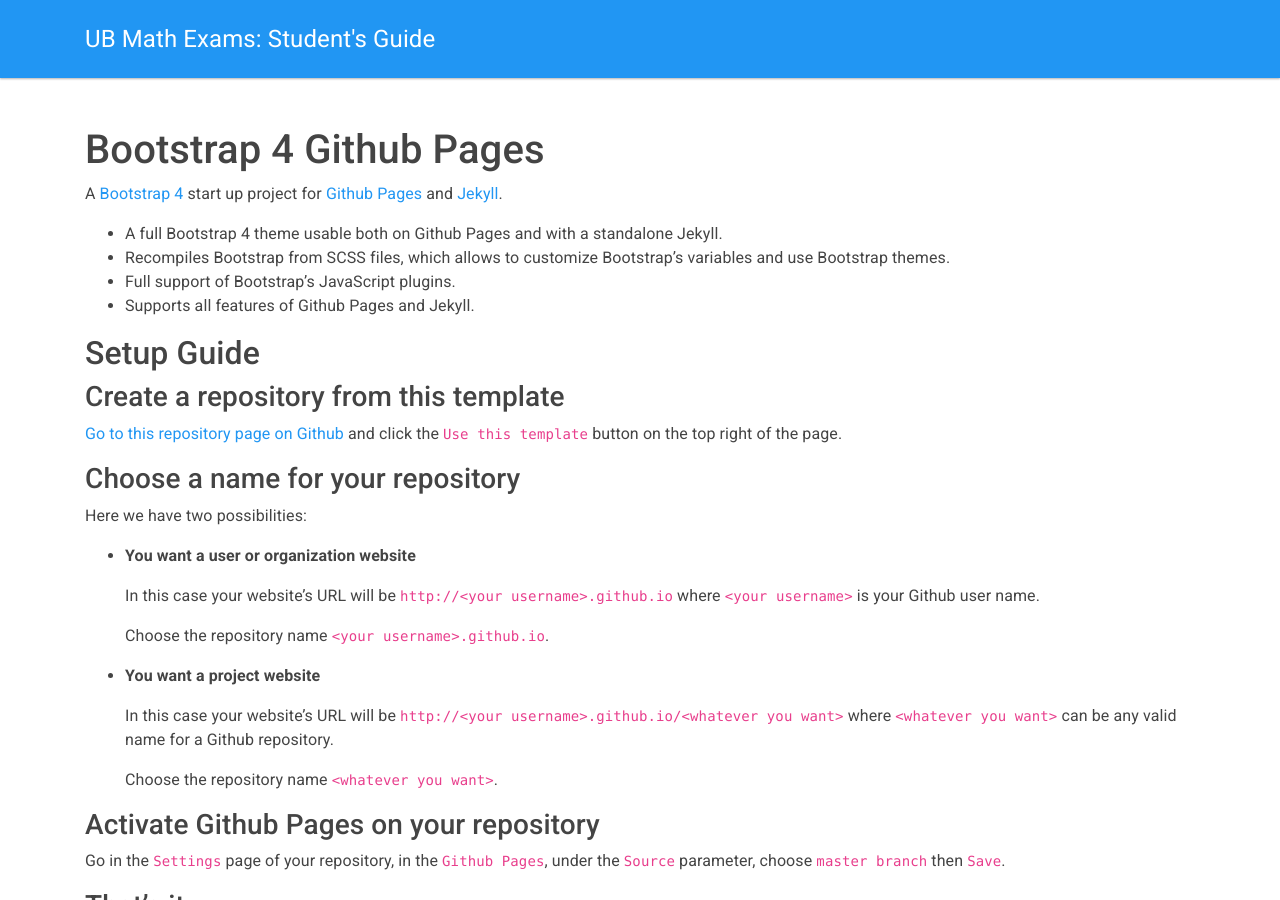
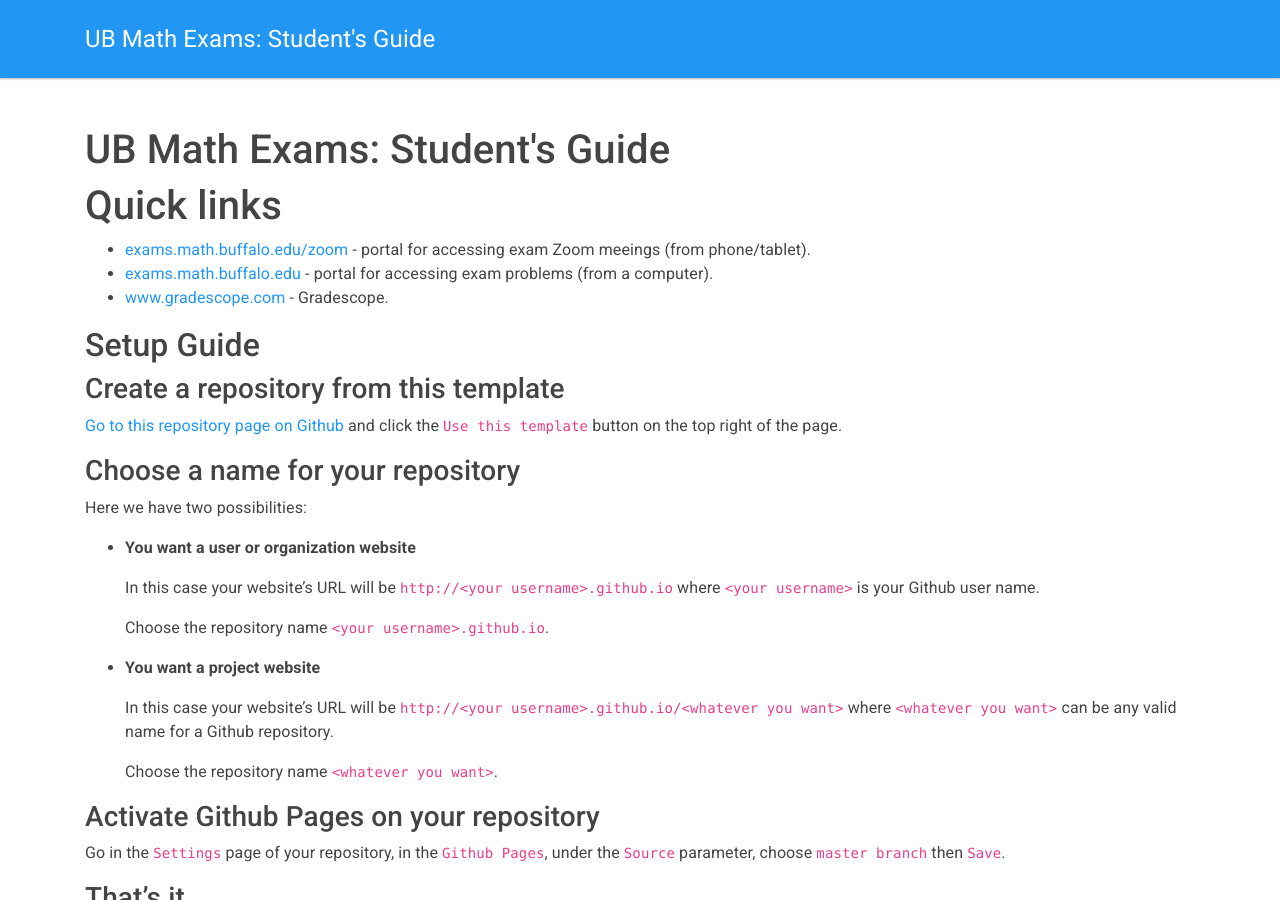
Before and after one commit to ub-math/exam_guides, a Jekyll site: the page built from docs/index.md, in a window 1280 px wide and 900 px high. Built offline with Jekyll 4.4.1, drawn with Linux system fonts in a browser that asks for light colours.

Commit message:
Update index.md

```diff
--- a/docs/index.md
+++ b/docs/index.md
@@ -1,14 +1,17 @@
 ---
 layout: home
-title: Bootstrap 4 Github Pages
+title: "UB Math Exams: Student's Guide"
 ---
 
-A [Bootstrap 4](https://getbootstrap.com/) start up project for [Github Pages](https://pages.github.com/) and [Jekyll](https://jekyllrb.com/).
 
-* A full Bootstrap 4 theme usable both on Github Pages and with a standalone Jekyll.
-* Recompiles Bootstrap from SCSS files, which allows to customize Bootstrap's variables and use Bootstrap themes.
-* Full support of Bootstrap's JavaScript plugins.
-* Supports all features of Github Pages and Jekyll.
+# Quick links
+
+* [exams.math.buffalo.edu/zoom](https://exams.math.buffalo.edu/zoom) - portal for accessing exam Zoom meeings (from phone/tablet).
+* [exams.math.buffalo.edu](https://exams.math.buffalo.edu) - portal for accessing exam problems (from a computer).
+* [www.gradescope.com](https://gradescope.com) - Gradescope.
+{: note}
+
+
 
 ## Setup Guide
 
```
